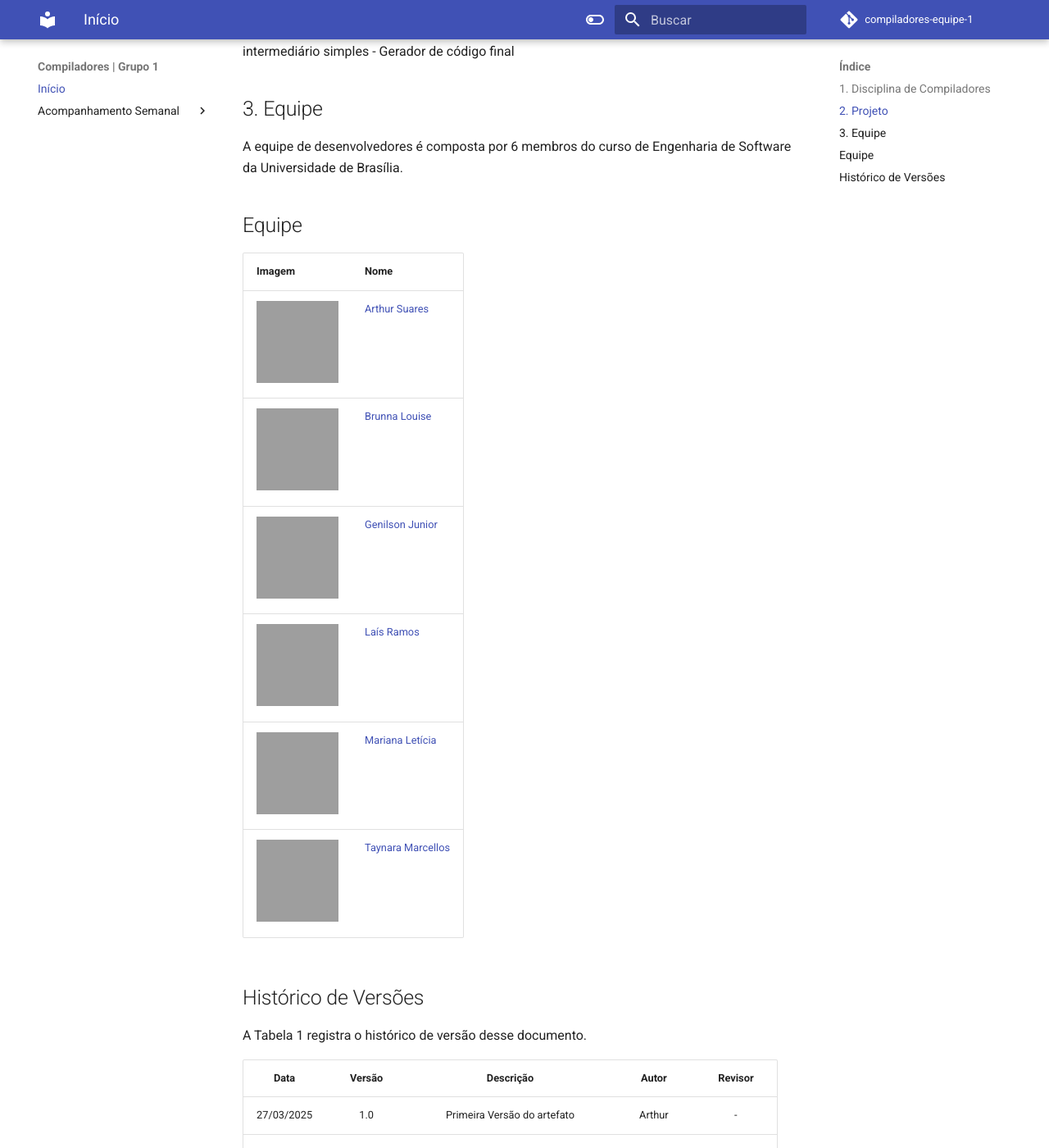
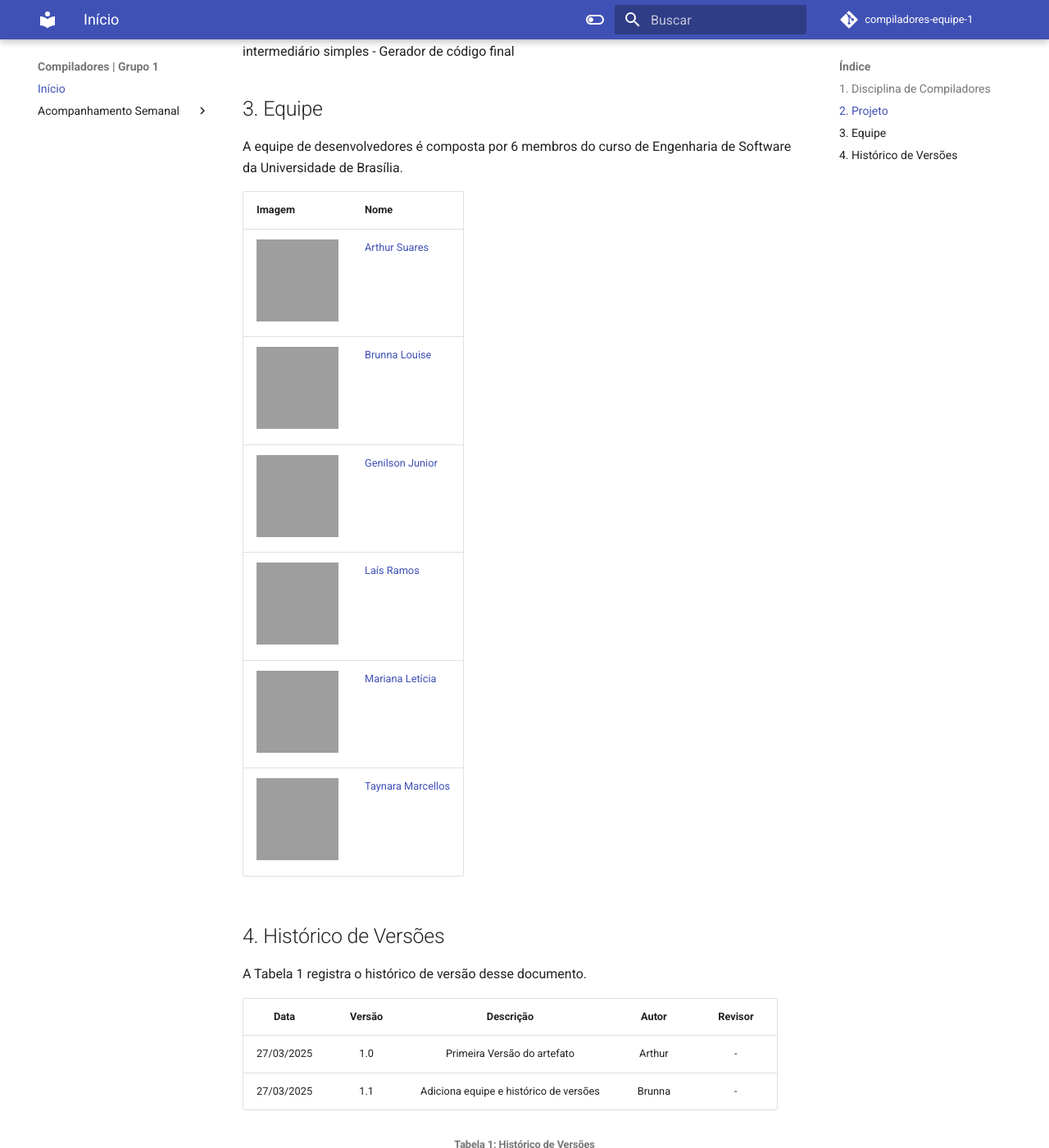
Before and after one commit to brunna-martins/compiladores-equipe-1, an MkDocs documentation site: the page built from docs/index.md, in a window 1280 px wide and 1400 px high, scrolled down 400 px, cut to the strip 0-1400 px from the top of the window. Shown: the whole strip at 82% size. Built offline with MkDocs 1.6.1 and Material for MkDocs 9.7.7, drawn with Linux system fonts in a browser that asks for light colours; grey boxes are pictures that could not be loaded.

Commit message:
Update index.md

```diff
--- a/docs/index.md
+++ b/docs/index.md
@@ -12,7 +12,6 @@
 ## 3. Equipe
 A equipe de desenvolvedores é composta por 6 membros do curso de Engenharia de Software da Universidade de Brasília.
 
-## Equipe
 | Imagem | Nome |
 | --- | --- |
 | <img src="https://avatars.githubusercontent.com/u/121466324?v=4" alt="Imagem 1" width="100" height="100"/> | [Arthur Suares](https://github.com/arthur-suares) |
@@ -23,7 +22,7 @@
 | <img src="https://avatars.githubusercontent.com/u/54339291?v=4" alt="Imagem 6" width="100" height="100"/> | [Taynara Marcellos](https://github.com/TaynaraCris) |
 
 
-## Histórico de Versões
+## 4. Histórico de Versões
 
 A Tabela 1 registra o histórico de versão desse documento.
 
```
